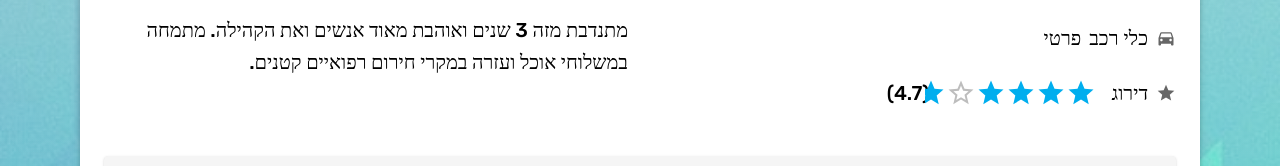
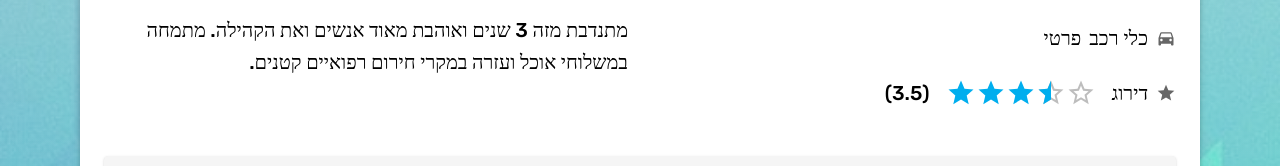
Before and after one commit to Hackaton-Yad-Tamar/Front, a React (Vite) app: page /profile in a window 1280 px wide. Shown: the part 459-625 px from the top of the page. Built offline with nearby package versions, Linux system fonts and the light colour scheme.

Commit message:
dddddddddddddd

```diff
--- a/src/mockUser.ts
+++ b/src/mockUser.ts
@@ -25,7 +25,7 @@ export const mockUser: User = {
     distanceTravelled: 1280,
   },
   // New fields for volunteer rating and reviews
-  rating: 4.7,
+  rating: 3.5,
   reviews: [
     {
       id: 'rev1',
--- a/src/views/ProfileView/ProfileCard.tsx
+++ b/src/views/ProfileView/ProfileCard.tsx
@@ -210,7 +210,7 @@ export function ProfileCard({ user }: ProfileCardProps) {
                         <Typography variant="h6" color="black" fontWeight="light">
                           דירוג
                         </Typography>
-                        <Rating
+                        <Rating dir = "ltr"
                           value={user.rating || 0}
                           precision={0.1}
                           readOnly
```
